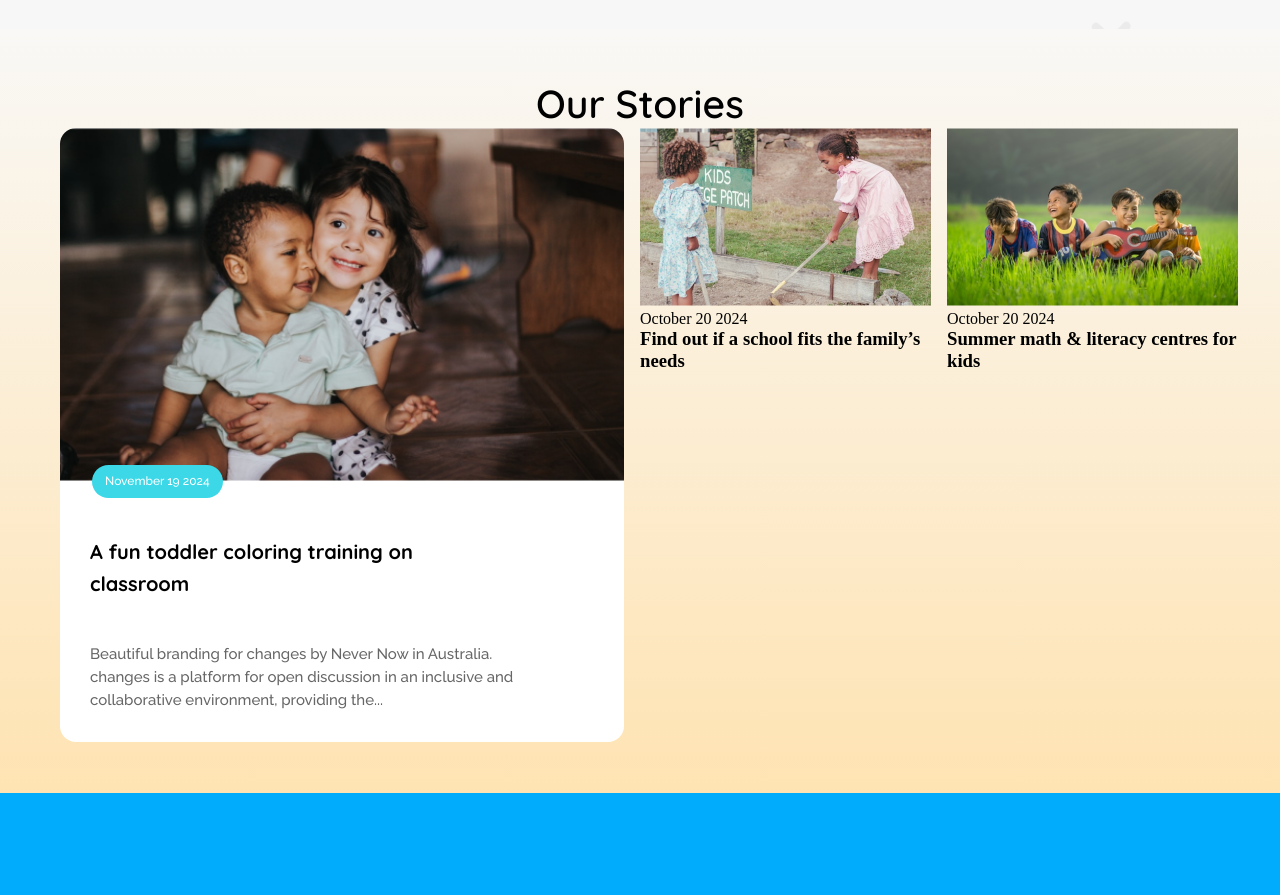
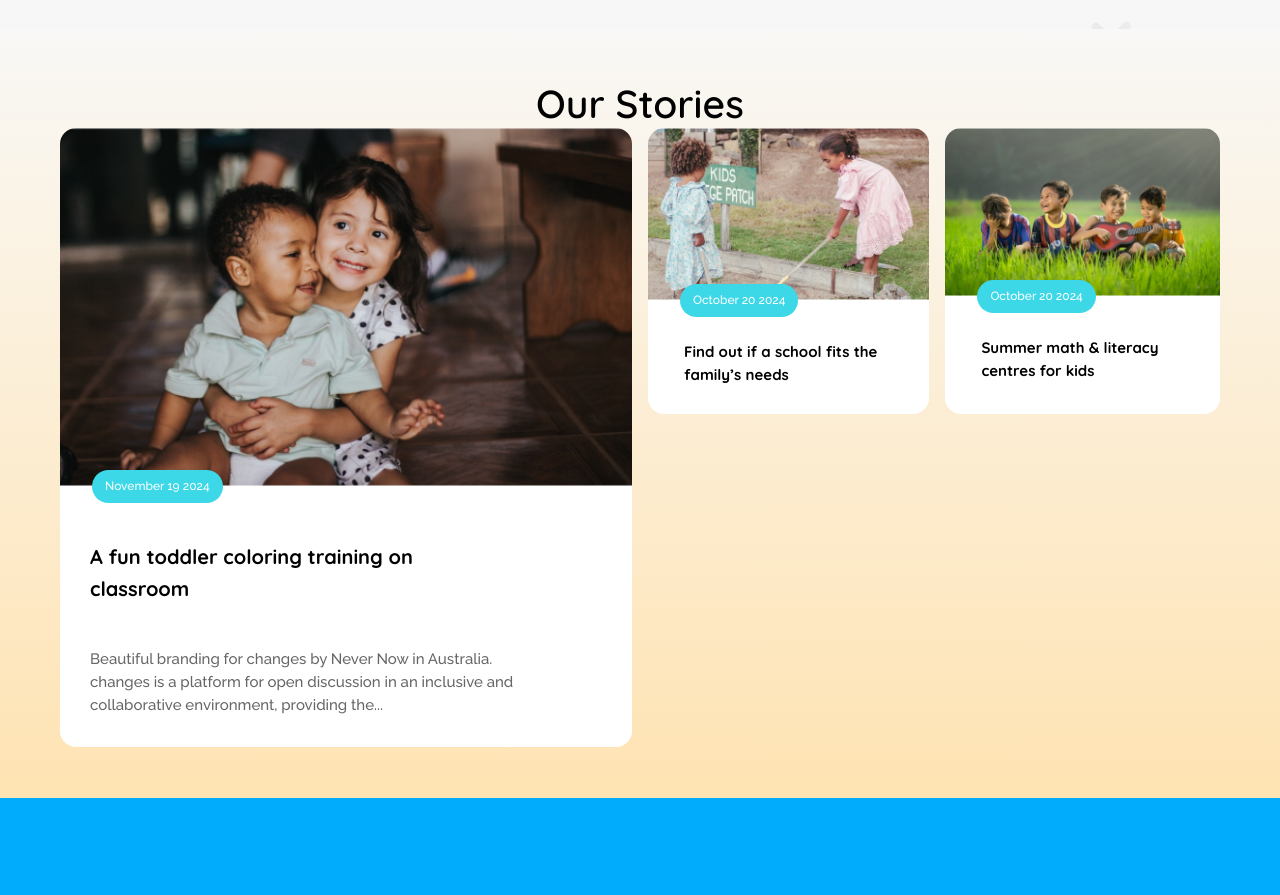
Before and after one commit to protapkrghosh/kids-school, a plain HTML site: page index.html in a window 1280 px wide. Shown: the part 1440-2335 px from the top of the page. Drawn offline with Linux system fonts and the light colour scheme.

Commit message:
added stroies first card

```diff
--- a/index.html
+++ b/index.html
@@ -205,20 +205,24 @@
                   <!--Featured Card Two -->
                   <div class="featured-two">
                      <div class="featured-container">
-                        <div>
-                           <div>
+                        <div class="sub-featured-one">
+                           <div class="img-card">
                               <img src="assets/story-2.png" alt="Image" />
-                              <p>October 20 2024</p>
+                              <p class="font-raleway date">October 20 2024</p>
                            </div>
-                           <h3>Find out if a school fits the family’s needs</h3>
+                           <h3 class="font-quicksand">
+                              Find out if a school fits the family’s needs
+                           </h3>
                         </div>
 
-                        <div>
-                           <div>
+                        <div class="sub-featured-one">
+                           <div class="img-card">
                               <img src="assets/story-3.png" alt="Image" />
-                              <p>October 20 2024</p>
+                              <p class="font-raleway date">October 20 2024</p>
                            </div>
-                           <h3>Summer math & literacy centres for kids</h3>
+                           <h3 class="font-quicksand">
+                              Summer math & literacy centres for kids
+                           </h3>
                         </div>
                      </div>
 
--- a/style/style.css
+++ b/style/style.css
@@ -367,14 +367,29 @@ ul li .admission {
    width: 80%;
 }
 
+/* Featured-two */
+.featured-two {
+   width: 50%;
+}
+
 .featured-container {
    display: flex;
    justify-content: space-between;
    gap: 16px;
 }
 
-.featured-two {
-   width: 50%;
+.sub-featured-one {
+   background-color: #fff;
+   border-radius: 16px;
+}
+
+.sub-featured-one h3 {
+   color: #000;
+   font-size: 15px;
+   font-weight: 700;
+   line-height: 23px;
+   margin: 36px 0 28px 36px;
+   width: 80%;
 }
 
 /************* Footer Section *************/
```
